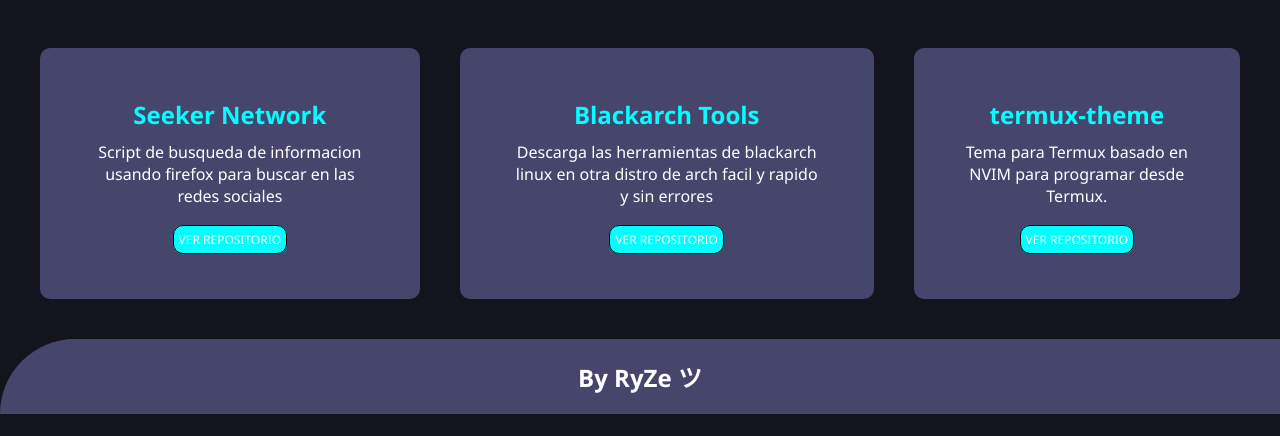
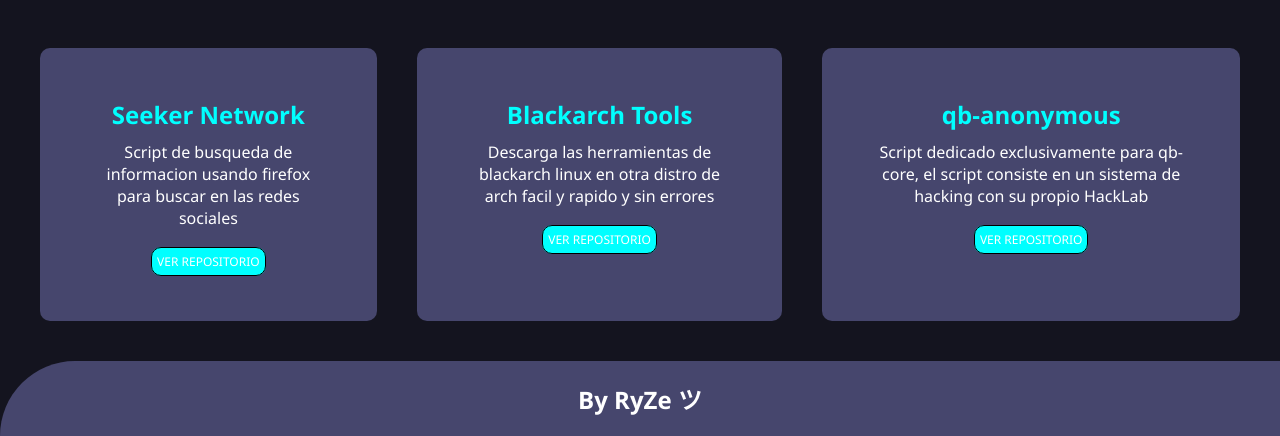
Before and after one commit to RyZe1410/Portafolios, a plain HTML site: page index.html in a window 1280 px wide. Shown: the part 463-899 px from the top of the page. Before the commit the page ends 877 px from the top, so only its background shows below. Drawn offline with Linux system fonts and the light colour scheme.

Commit message:
Update index.html

```diff
--- a/index.html
+++ b/index.html
@@ -38,9 +38,9 @@
         </div>
 
         <div class="tool">
-            <h2>termux-theme</h2>
-            <p>Tema para Termux basado en NVIM para programar desde Termux.</p>
-            <a class="bt" href="https://github.com/RyZe1410/termux-theme">VER REPOSITORIO</a>
+            <h2>qb-anonymous</h2>
+            <p>Script dedicado exclusivamente para qb-core, el script consiste en un sistema de hacking con su propio HackLab</p>
+            <a class="bt" href="https://github.com/RyZe1410/qb-anonymous">VER REPOSITORIO</a>
         </div>
     </div>
 
```
